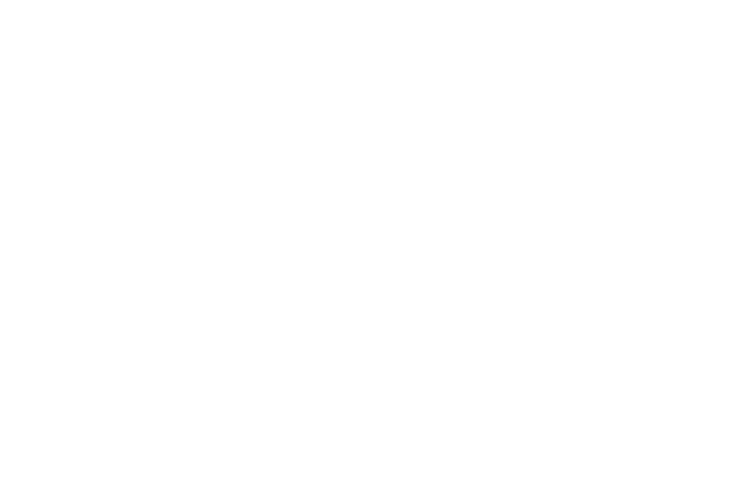
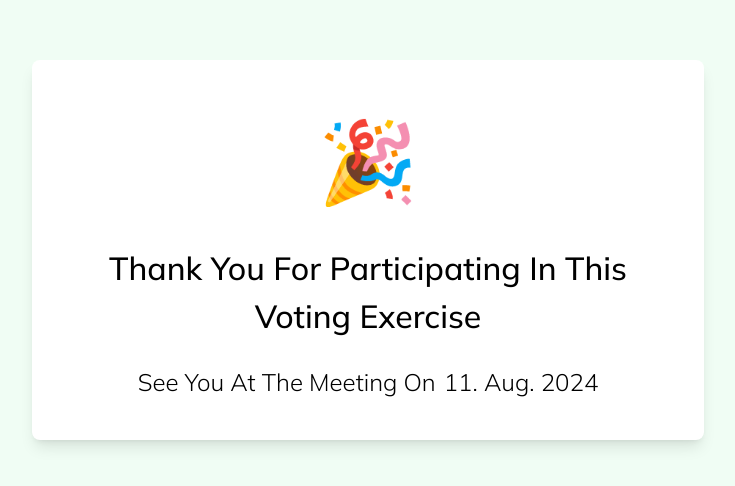
Before and after one commit to Orijadribo/wnc-voting-system, a React (Create React App) app: page /complete in a window 1280 px wide. Before the commit this address had no page. Shown: the part 150-636 px from the top of the page, without its empty margins (272-1007 px from the left). Built offline with nearby package versions, Linux system fonts and the light colour scheme.

Commit message:
Last page after voting

```diff
--- a/src/App.js
+++ b/src/App.js
@@ -2,6 +2,7 @@
 import { BrowserRouter as Router, Route, Routes } from 'react-router-dom';
 import Login from './pages/Login';
 import Section from './sections/Section';
+import Finish from './pages/finish/Finish';
 
 function App() {
   return (
@@ -103,6 +104,7 @@
               />
             }
           />
+          <Route path='/complete' element={<Finish />} />
         </Routes>
       </Router>
     </div>
--- /dev/null
+++ b/src/pages/finish/Finish.jsx
@@ -0,0 +1,23 @@
+import React from 'react';
+
+const Finish = () => {
+  return (
+    <div className='bg-green-50'>
+      <div className='h-screen flex items-center justify-center'>
+        <div className='max-w-2xl m-auto rounded-lg p-6 md:p-10 shadow-lg bg-white capitalize'>
+          <div className='flex flex-col gap-6 items-center justify-center'>
+            <div className='text-[80px]'>🎉</div>
+            <div className='font-medium text-[32px] text-center'>
+              thank you for participating in this voting exercise
+            </div>
+            <div className=' flex flex-col md:flex-row gap-2 wrap font-light text-[24px] text-center'>
+              see you at the meeting on <span>11. aug. 2024</span>
+            </div>
+          </div>
+        </div>
+      </div>
+    </div>
+  );
+};
+
+export default Finish;
```
